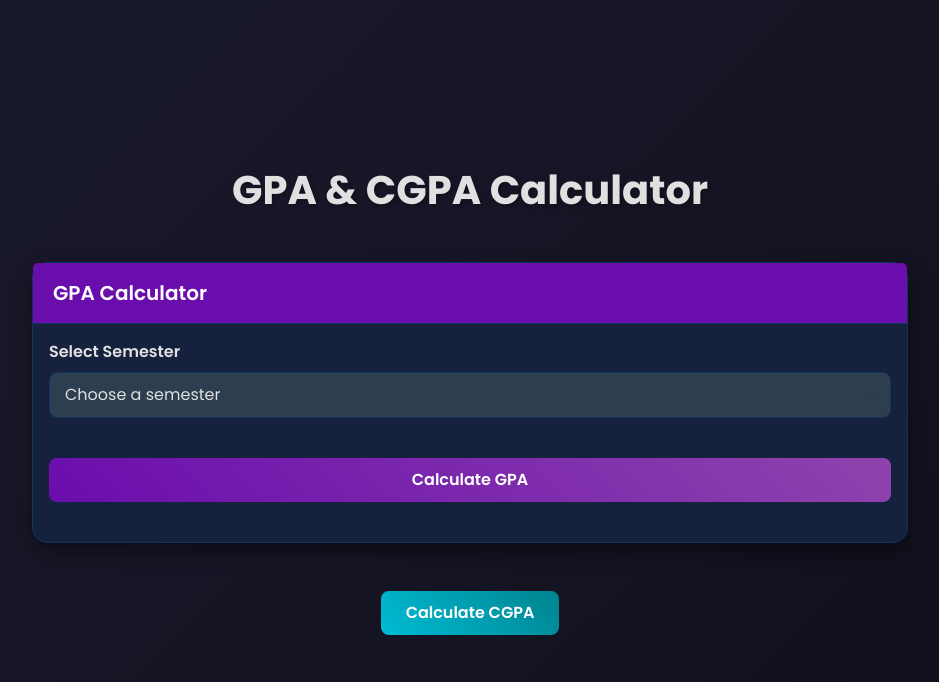
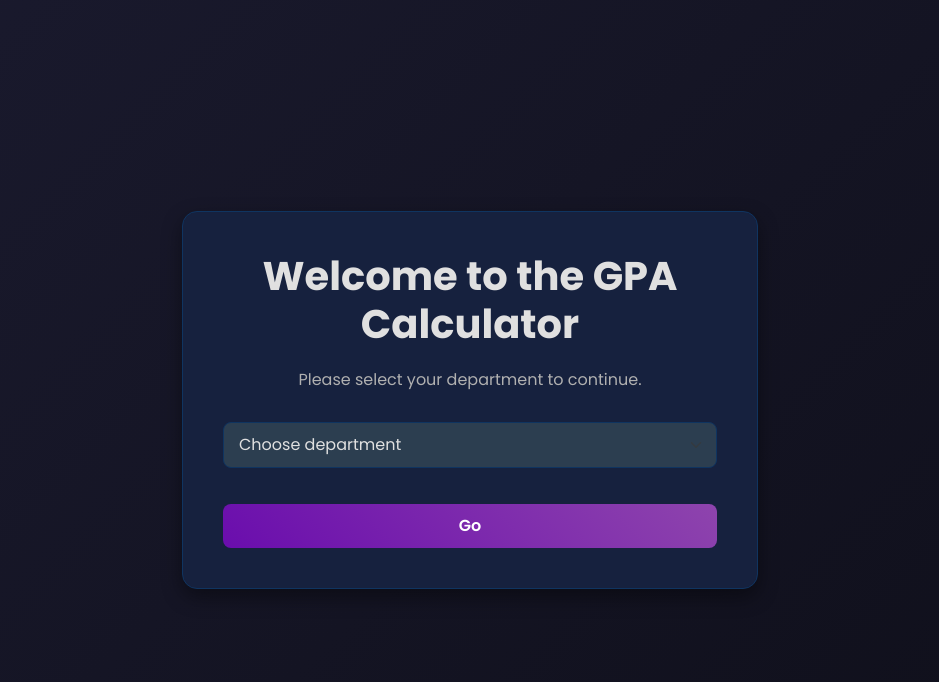
Before and after one commit to amalbal21/gpa-cgpa-calculator, a FastAPI app: page / in a window 1280 px wide. Shown: the top 682 px of the page, without its empty margins (170-1109 px from the left). Run offline with FastAPI, Linux system fonts and the light colour scheme; data that the repository does not hold is empty; parts of the project's set-up code (start-up, migrations or seed data) failed here and were passed over.

Commit message:
feat: Implement department selection and fix GPA calculation

```diff
--- a/main.py
+++ b/main.py
@@ -1,4 +1,4 @@
-from fastapi import FastAPI, Request
+from fastapi import FastAPI, Request, HTTPException
 from fastapi.responses import HTMLResponse
 from fastapi.templating import Jinja2Templates
 from pydantic import BaseModel
@@ -10,33 +10,68 @@
 
 templates = Jinja2Templates(directory="templates")
 
-def load_subjects_from_excel():
+def get_departments():
+    # Exclude .idea, __pycache__, and other non-department folders
+    excluded_folders = ['.idea', '__pycache__', 'templates', '.git']
+    # Also exclude files
+    excluded_files = ['gpa_calculator.py', 'main.py', 'Procfile', 'requirements.txt']
+
+    departments = [item for item in os.listdir('.') if os.path.isdir(item) and item not in excluded_folders]
+    return departments
+
+def load_subjects_from_excel(department: str):
     subjects = {}
-    data_dir = "Artificial Intelligence and Data Science"
-    # Sort filenames numerically to ensure correct semester order
-    sorted_filenames = sorted(os.listdir(data_dir), key=lambda f: int(''.join(filter(str.isdigit, f)) or 0))
+    data_dir = department
+    if not os.path.isdir(data_dir):
+        raise HTTPException(status_code=404, detail="Department not found")
+
+    try:
+        # Sort filenames numerically to ensure correct semester order
+        sorted_filenames = sorted(os.listdir(data_dir), key=lambda f: int(''.join(filter(str.isdigit, f)) or 0))
+    except (FileNotFoundError, ValueError):
+        # Handle cases where the directory is empty or contains non-standard filenames
+        return {}
+
     for filename in sorted_filenames:
         if filename.endswith(".xlsx"):
             semester_name = filename.replace(".xlsx", "").capitalize()
             filepath = os.path.join(data_dir, filename)
-            df = pd.read_excel(filepath)
-            total_credits = int(df.iloc[-1]["Credits"])
-            df = df.iloc[:-1]
-            df['Credits'] = pd.to_numeric(df['Credits'], errors='coerce').fillna(0).astype(int)
-            courses = []
-            for index, row in df.iterrows():
-                try:
-                    course_name = row["Subject Name"]
-                    credits = int(row["Credits"])
-                    if pd.notna(course_name) and course_name != '':
-                        courses.append({"name": course_name, "credits": credits})
-                except (ValueError, TypeError) as e:
-                    print(f"Skipping row {index} in {filename} due to error: {e}. Row data: {row}")
-            subjects[semester_name] = {"courses": courses, "total_credits": total_credits}
+            try:
+                df = pd.read_excel(filepath)
+                # Check if the required columns are present
+                if "Subject Name" not in df.columns or "Credits" not in df.columns:
+                    print(f"Skipping file {filename} due to missing 'Subject Name' or 'Credits' column.")
+                    continue
+
+                # Find the row with "Total" in any column to identify the total credits row
+                total_row_mask = df.apply(lambda row: row.astype(str).str.contains('Total', case=False).any(), axis=1)
+                if total_row_mask.any():
+                    total_credits_row = df[total_row_mask].iloc[0]
+                    total_credits = int(total_credits_row["Credits"])
+                    df = df[~total_row_mask] # Exclude total row from subjects
+                else:
+                    total_credits = 0 # Default if no total row is found
+
+                # Fix for incorrect credits in Artificial Intelligence And Data Science/Semester 2.xlsx
+                if department == "Artificial Intelligence And Data Science" and semester_name == "Semester 2":
+                    df.loc[df['Subject Code'] == '24CS2101', 'Credits'] = 4
+                    total_credits = 25
+
+                df['Credits'] = pd.to_numeric(df['Credits'], errors='coerce').fillna(0).astype(int)
+                courses = []
+                for index, row in df.iterrows():
+                    try:
+                        course_name = row["Subject Name"]
+                        credits = int(row["Credits"])
+                        if pd.notna(course_name) and course_name != '':
+                            courses.append({"name": course_name, "credits": credits})
+                    except (ValueError, TypeError) as e:
+                        print(f"Skipping row {index} in {filename} due to error: {e}. Row data: {row}")
+                subjects[semester_name] = {"courses": courses, "total_credits": total_credits}
+            except Exception as e:
+                print(f"Error processing file {filename}: {e}")
     return subjects
 
-# In-memory data for subjects and credits
-SEMESTER_SUBJECTS = load_subjects_from_excel()
 
 GRADE_POINTS = {'O': 10, 'A+': 9, 'A': 8, 'B+': 7, 'B': 6, 'C': 5, 'U': 0, 'W': 0, 'UA': 0, 'SA': 0}
 
@@ -53,14 +88,26 @@
 
 class CGPARequest(BaseModel):
     semesters: List[Semester]
+    department: str
 
 @app.get("/", response_class=HTMLResponse)
-async def get_index(request: Request):
-    return templates.TemplateResponse("index.html", {"request": request})
+async def get_welcome(request: Request):
+    return templates.TemplateResponse("welcome.html", {"request": request})
 
-@app.get("/subjects")
-async def get_subjects():
-    return SEMESTER_SUBJECTS
+@app.get("/departments")
+async def list_departments():
+    return get_departments()
+
+@app.get("/{department}", response_class=HTMLResponse)
+async def get_index(request: Request, department: str):
+    # To make sure the department exists before rendering the page
+    if department not in get_departments():
+        raise HTTPException(status_code=404, detail="Department not found")
+    return templates.TemplateResponse("index.html", {"request": request, "department": department})
+
+@app.get("/subjects/{department}")
+async def get_subjects(department: str):
+    return load_subjects_from_excel(department)
 
 @app.post("/calculate_gpa")
 async def calculate_gpa_endpoint(gpa_request: GPARequest):
@@ -77,8 +124,12 @@
 async def calculate_cgpa_endpoint(cgpa_request: CGPARequest):
     total_weighted_gpa = 0
     total_credits = 0
+
+    department_subjects = load_subjects_from_excel(cgpa_request.department)
+
     for semester in cgpa_request.semesters:
-        semester_credits = SEMESTER_SUBJECTS.get(semester.semester, {}).get("total_credits", 0)
+        semester_info = department_subjects.get(semester.semester, {})
+        semester_credits = semester_info.get("total_credits", 0)
         total_weighted_gpa += semester.gpa * semester_credits
         total_credits += semester_credits
 
--- a/templates/index.html
+++ b/templates/index.html
@@ -131,7 +131,10 @@
 </head>
 <body>
     <div class="container mt-5">
+        <h1 class="text-center mb-5">{{ department }}</h1>
         <h1 class="text-center mb-5">GPA & CGPA Calculator</h1>
+
+        <input type="hidden" id="department-name" value="{{ department }}">
 
         <div class="card mb-5">
             <div class="card-header">GPA Calculator</div>
@@ -164,17 +167,20 @@
 
     <script>
         document.addEventListener('DOMContentLoaded', () => {
+            const department = document.getElementById('department-name').value;
             const semesterSelect = document.getElementById('semester-select');
             const courseList = document.getElementById('course-list');
             const calculateBtn = document.getElementById('calculate-btn');
             const resultDiv = document.getElementById('result');
 
-            let availableSemesters = []; // To store semester names from backend
-            let calculatedGPAs = {}; // To store calculated GPAs for each semester
+            let availableSemesters = [];
+            let calculatedGPAs = {};
+            let subjectsData = {};
 
-            fetch('/subjects')
+            fetch(`/subjects/${department}`)
                 .then(response => response.json())
                 .then(data => {
+                    subjectsData = data;
                     availableSemesters = Object.keys(data);
                     availableSemesters.forEach(semester => {
                         const option = document.createElement('option');
@@ -188,10 +194,7 @@
                 const selectedSemester = semesterSelect.value;
                 courseList.innerHTML = '';
                 if (selectedSemester !== 'Choose a semester') {
-                    fetch('/subjects')
-                        .then(response => response.json())
-                        .then(data => {
-                            const subjects = data[selectedSemester].courses;
+                    const subjects = subjectsData[selectedSemester].courses;
                     subjects.forEach((subject) => {
                         const courseRow = document.createElement('div');
                         courseRow.classList.add('row', 'mb-2');
@@ -216,7 +219,6 @@
                             </div>
                         `;
                         courseList.appendChild(courseRow);
-                            });
                     });
                 }
             });
@@ -244,7 +246,7 @@
                     const selectedSemester = semesterSelect.value;
                     calculatedGPAs[selectedSemester] = data.gpa.toFixed(2);
                     if (!cgpaSection.classList.contains('d-none')) {
-                        populateCgpaInputs(); // Refresh CGPA inputs if section is open
+                        populateCgpaInputs();
                     }
                 });
             });
@@ -294,7 +296,7 @@
                 fetch('/calculate_cgpa', {
                     method: 'POST',
                     headers: {'Content-Type': 'application/json'},
-                    body: JSON.stringify({ semesters: semesters })
+                    body: JSON.stringify({ semesters: semesters, department: department })
                 })
                 .then(response => response.json())
                 .then(data => {
--- /dev/null
+++ b/templates/welcome.html
@@ -0,0 +1,112 @@
+<!DOCTYPE html>
+<html lang="en">
+<head>
+    <meta charset="UTF-8">
+    <meta name="viewport" content="width=device-width, initial-scale=1.0">
+    <title>Welcome</title>
+    <link href="https://cdn.jsdelivr.net/npm/bootstrap@5.3.0/dist/css/bootstrap.min.css" rel="stylesheet">
+    <link href="https://fonts.googleapis.com/css2?family=Poppins:wght@300;400;600;700&display=swap" rel="stylesheet">
+    <style>
+        :root {
+            --primary-color: #6a0dad; /* Deep Purple */
+            --secondary-color: #00bcd4; /* Cyan */
+            --background-dark: #1a1a2e; /* Dark Blue-Purple */
+            --card-background: #16213e; /* Slightly Lighter Dark Blue-Purple */
+            --text-light: #e0e0e0;
+            --text-muted: #b0b0b0;
+            --border-color: #0f3460;
+            --shadow-color: rgba(0, 0, 0, 0.4);
+        }
+
+        body {
+            font-family: 'Poppins', sans-serif;
+            background: linear-gradient(135deg, var(--background-dark) 0%, #0f0f1a 100%);
+            color: var(--text-light);
+            min-height: 100vh;
+            display: flex;
+            align-items: center;
+            justify-content: center;
+            padding: 20px 0;
+        }
+
+        .container {
+            max-width: 600px;
+        }
+
+        .card {
+            background-color: var(--card-background);
+            border: 1px solid var(--border-color);
+            border-radius: 15px;
+            box-shadow: 0 8px 20px var(--shadow-color);
+            padding: 40px;
+            text-align: center;
+        }
+
+        h1 {
+            color: var(--text-light);
+            font-weight: 700;
+            margin-bottom: 20px;
+        }
+
+        p {
+            color: var(--text-muted);
+            margin-bottom: 30px;
+        }
+
+        .form-select {
+            background-color: #2c3e50;
+            color: var(--text-light);
+            border: 1px solid var(--border-color);
+            border-radius: 8px;
+            padding: 10px 15px;
+        }
+
+        .btn-primary {
+            background: linear-gradient(45deg, var(--primary-color), #8e44ad);
+            border: none;
+            border-radius: 8px;
+            padding: 10px 25px;
+            font-weight: 600;
+            margin-top: 20px;
+            width: 100%;
+        }
+    </style>
+</head>
+<body>
+    <div class="container">
+        <div class="card">
+            <h1>Welcome to the GPA Calculator</h1>
+            <p>Please select your department to continue.</p>
+            <div class="mb-3">
+                <select class="form-select" id="department-select">
+                    <option selected>Choose department</option>
+                </select>
+            </div>
+            <button class="btn btn-primary" onclick="navigateToDepartment()">Go</button>
+        </div>
+    </div>
+
+    <script>
+        const departmentSelect = document.getElementById('department-select');
+
+        // Fetch departments and populate dropdown
+        fetch('/departments')
+            .then(response => response.json())
+            .then(departments => {
+                departments.forEach(department => {
+                    const option = document.createElement('option');
+                    option.value = department;
+                    option.textContent = department;
+                    departmentSelect.appendChild(option);
+                });
+            });
+
+        function navigateToDepartment() {
+            const selectedDepartment = departmentSelect.value;
+            if (selectedDepartment !== 'Choose department') {
+                window.location.href = `/${selectedDepartment}`;
+            }
+        }
+    </script>
+</body>
+</html>
```
Also changed, not shown: 24 other files. Lines whose indentation alone changed are shown as unchanged.
